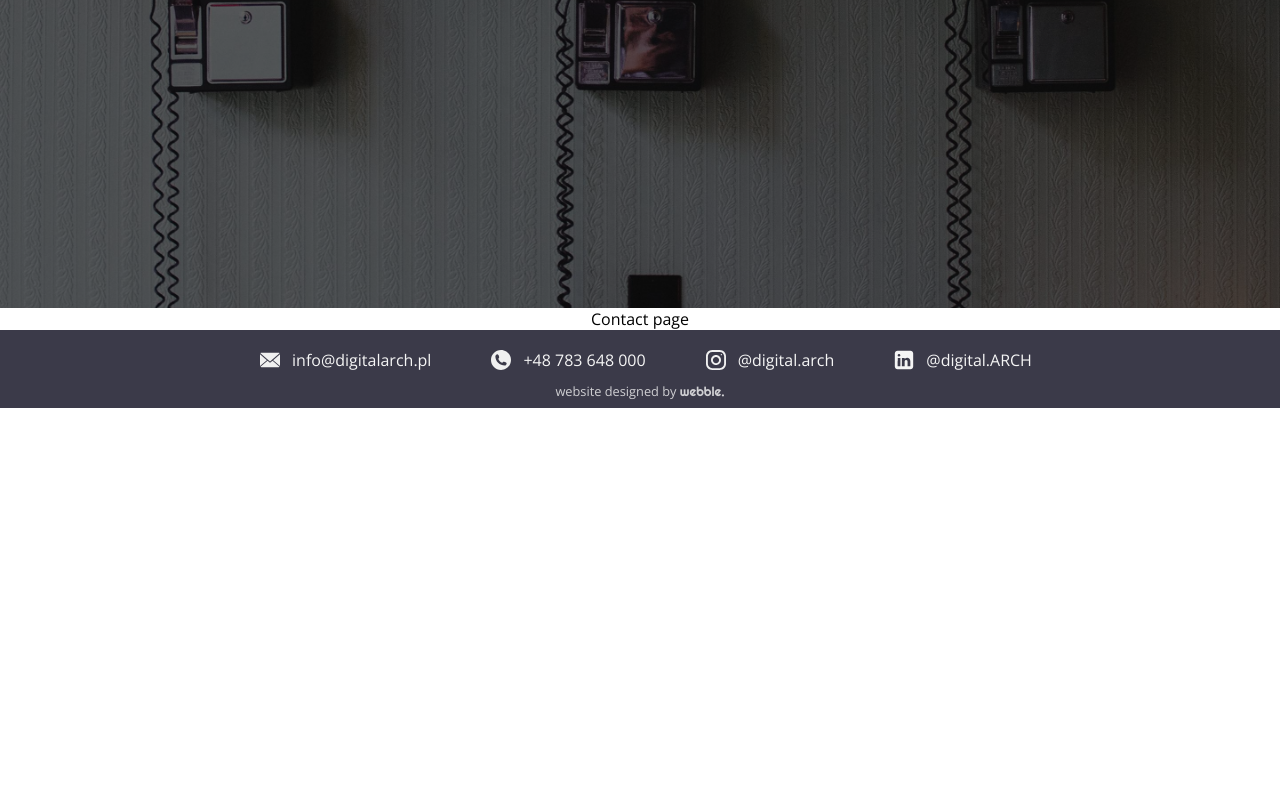
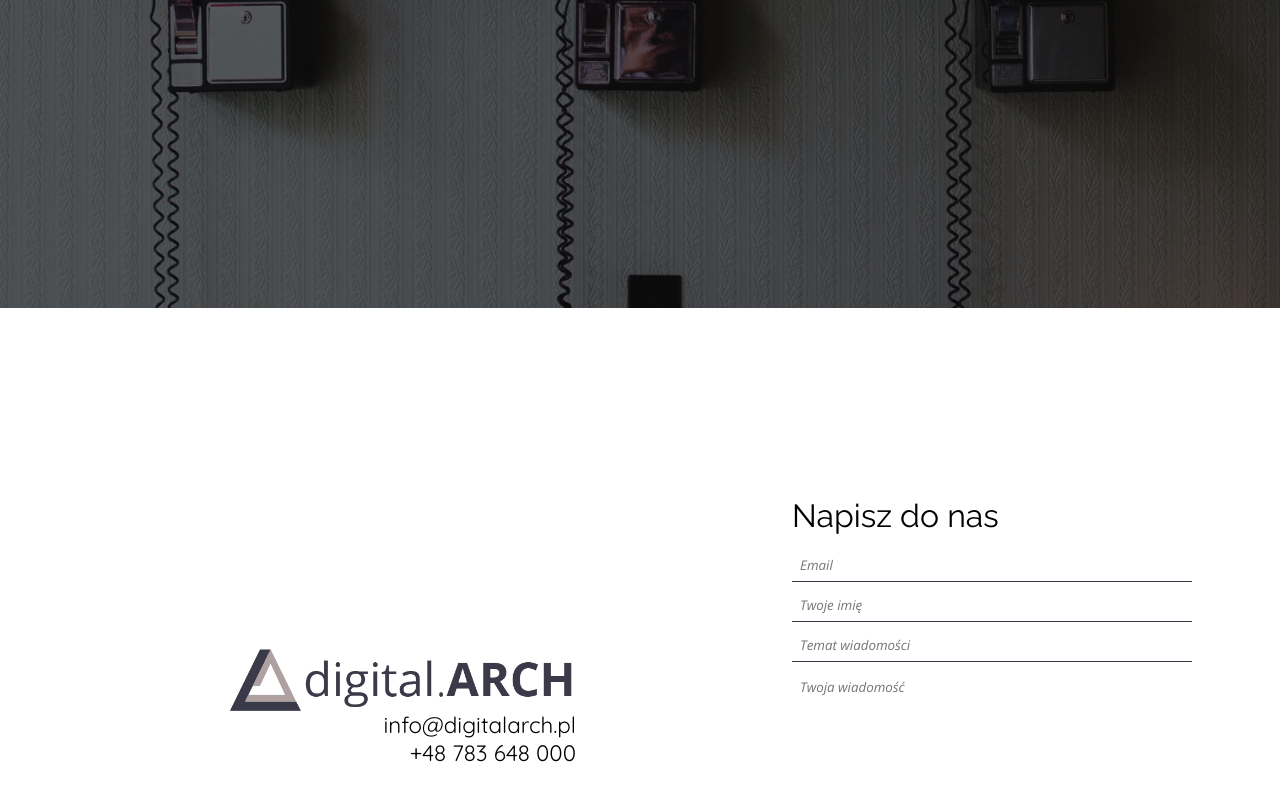
Before and after one commit to kgolec93/digital.arch.2020, a React (Create React App) app: page /contact in a window 1280 px wide. Shown: the part 492-1292 px from the top of the page. Before the commit the page ends 900 px from the top, so only its background shows below. Built offline with nearby package versions, Linux system fonts and the light colour scheme.

Commit message:
Contact page with contact form created (no backend)

```diff
--- a/src/components/Pages/Contact/Contact.js
+++ b/src/components/Pages/Contact/Contact.js
@@ -1,16 +1,49 @@
-import React from 'react'
+import React, { Component } from 'react'
 import Banner from '../../Elements/Banner'
 import './Contact.scss'
 import * as Scroll from 'react-scroll';
 import { Link, Element, Events, animateScroll as scroll, scrollSpy, scroller } from 'react-scroll'
 import banner04 from '../../../assets/img/banner04.jpg'
+import logo from '../../../assets/img/digitalarch-logo.png'
 
 
-export const Contact = () => {
-    return (
-        <div className='contactContainer'>
-            <Banner section="Skontaktuj się z nami" button='Czytaj dalej' bgImage={banner04} />
-            <p>Contact page</p>
-        </div>
-    )
+
+export class Contact extends Component {
+    constructor() {
+        super();
+        this.state = {
+
+        }
+    }
+
+    render() {
+        return (
+            <div className='contactContainer'>
+                <Banner section="Skontaktuj się z nami" button='Czytaj dalej' bgImage={banner04} />
+                <div className="contactContent">
+                    <div>
+                        <img src={logo} alt="digitalarch-logo" />
+                        <p>info@digitalarch.pl</p>
+                        <p>+48 783 648 000</p>
+                    </div>
+                    <div>
+                        <form onSubmit={(e) => { e.preventDefault() }}>
+                        <h1>Napisz do nas</h1>
+
+                            <input type="email" placeholder='Email' id='email'/>
+
+                            <input type="text" placeholder='Twoje imię' id='name'/>
+
+                            <input type="text" placeholder='Temat wiadomości' id='topic'/>
+
+                            <textarea ref='textArea' type="text" placeholder='Twoja wiadomość' id='text'/>
+                            <button type="submit">
+                                Wyślij wiadomość
+                            </button>
+                        </form>
+                    </div>
+                </div>
+            </div>
+        )
+    }
 }
--- a/src/components/Pages/Contact/Contact.scss
+++ b/src/components/Pages/Contact/Contact.scss
@@ -1,3 +1,95 @@
 .contactContainer {
-
+    .contactContent {
+        min-height: 100vh;
+        display: flex;
+        div {
+            display: flex;
+            justify-content: center;
+            align-items: center;
+            &:nth-child(1) {
+                flex: 1;
+                flex-direction: column;
+                align-items: flex-end;
+                text-align: right;
+                padding-right: 128px;
+                * {
+                    width: 60%;
+                    font-family: 'Quicksand', sans-serif;
+                    font-size: 1.4rem;
+                }
+                img {
+                    width:60%;
+                }
+            }
+            &:nth-child(2) {
+                flex: 1;
+                h1 {
+                    font-family: 'Raleway', sans-serif;
+                    width: 100%;
+                    text-align: left;
+                    font-weight: 400;
+                    margin-bottom: 16px;
+                }
+                form {
+                    display: flex;
+                    flex-direction: column;
+                    align-items: flex-end;
+                    width: 400px;
+                    label {
+                        font-family: 'Quicksand', sans-serif;
+                        font-weight: 100;
+                        font-size: 0.8rem;
+                        text-align: left;
+                    }
+                    input {
+                        border: none;
+                        position: relative;
+                        width: 100%;
+                        height: 32px;
+                        border-bottom: 1px solid #3B3A49;
+                        padding: 8px;
+                        // border-radius: 4px;
+                        &:focus {
+                            outline: none;
+                        }
+                        margin-bottom: 8px;
+                    }
+                    textarea {
+                        border: none;
+                        resize: none;
+                        width: 100%;
+                        height: 200px;
+                        outline: none;
+                        border-bottom: 1px solid #3B3A49;
+                        padding: 8px;
+                        // border-radius: 4px;
+                    }
+                    input::placeholder, textarea::placeholder {
+                        font-weight: 100;
+                        font-style: italic;
+                    }
+                    button {
+                        margin-top: 16px;
+                        border: 1px solid #3B3A49;
+                        border-radius: 4px;
+                        background-color: #00000000;
+                        padding: 8px;
+                        width: 70%;
+                        font-family: 'Quicksand', sans-serif;
+                        font-weight: 100;
+                        color: #3b3a49;
+                        transition: background-color 0.2s ease-in-out, color 0.2s ease-in-out;
+                        &:focus {
+                            outline: none;
+                        }
+                        &:hover {
+                            cursor: pointer;
+                            background-color: #3B3A49;
+                            color: #f3f3f3;
+                        }
+                    }
+                }
+            }
+        }
+    }
 }
```
